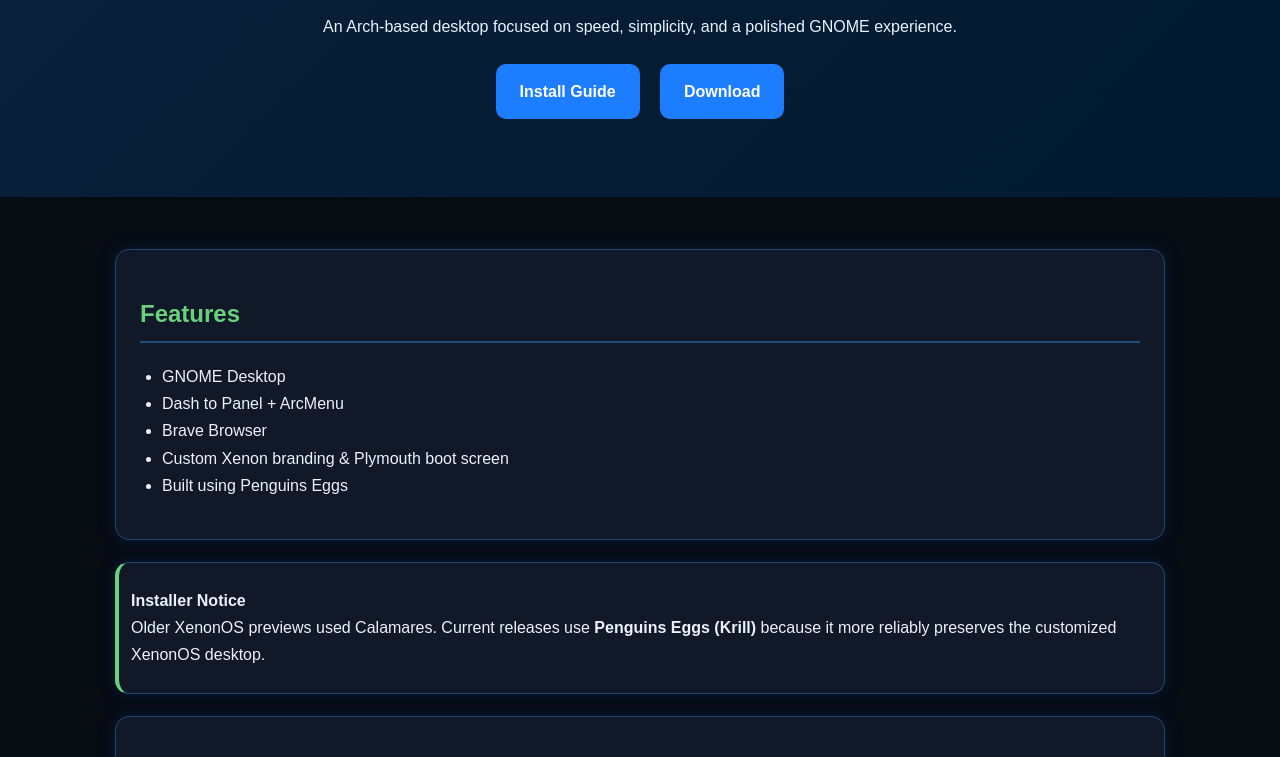
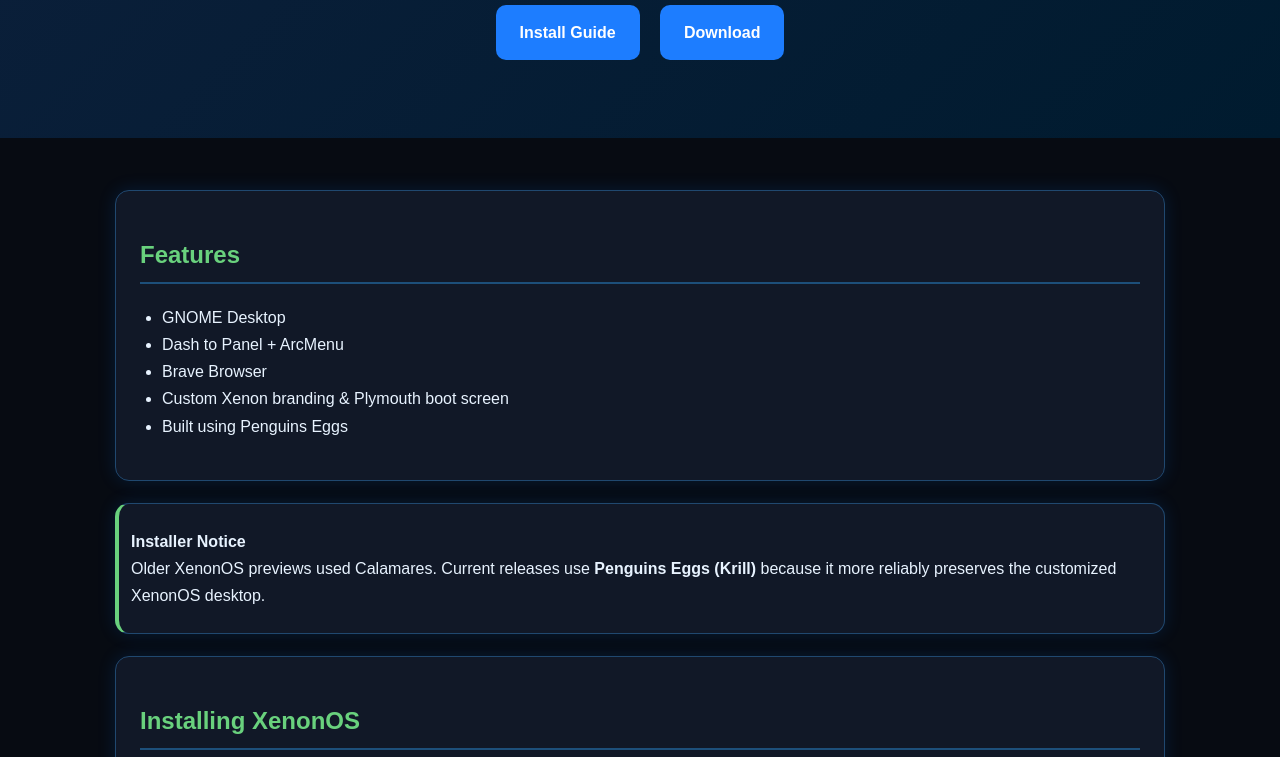
Before and after one commit to SudaimI/XenonOS, a plain HTML site: page index.html in a window 1280 px wide. Shown: the part 160-917 px from the top of the page. Drawn offline with Linux system fonts and the light colour scheme.

Commit message:
Update index.html

```diff
--- a/index.html
+++ b/index.html
@@ -24,7 +24,6 @@ footer{text-align:center;padding:30px;color:#9fb3c8}
 <body>
 <header>
 <h1>XenonOS</h1>
-<p>An Arch-based desktop focused on speed, simplicity, and a polished GNOME experience.</p>
 <a class="button" href="#install">Install Guide</a>
 <a class="button" href="https://drive.google.com/uc?export=download&id=1CxuBNjBbaSo11lZ95ysh1mhnvlR3V--m">Download</a>
 </header>
```
